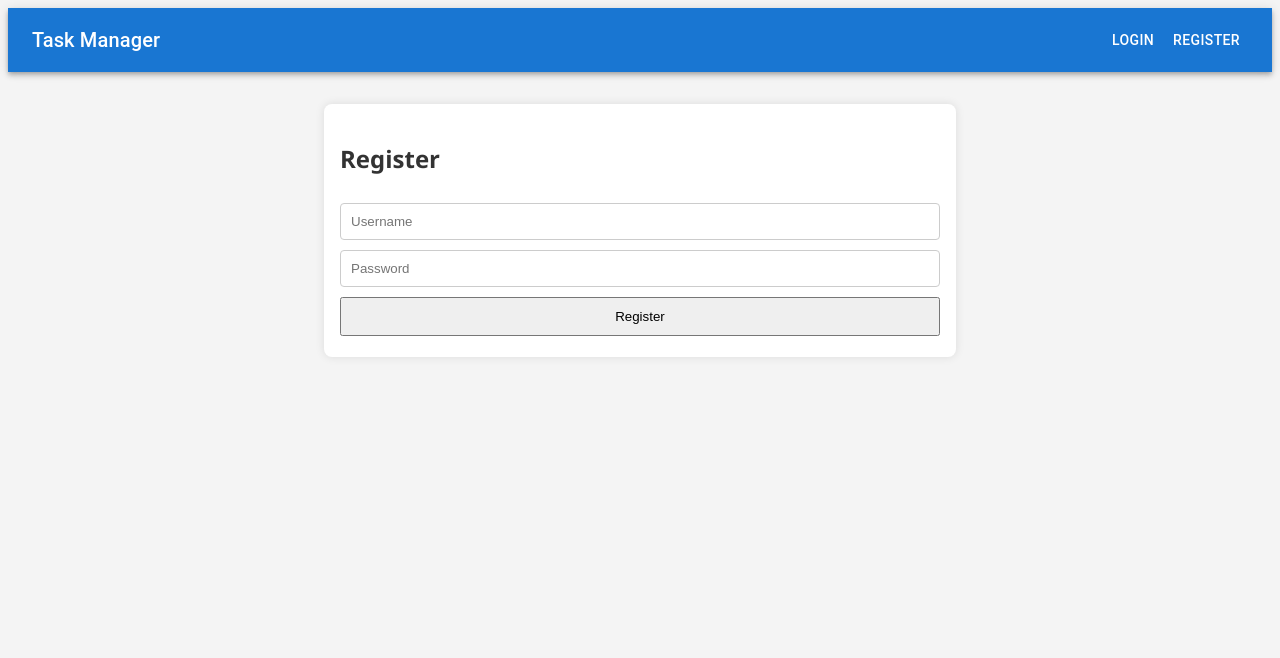
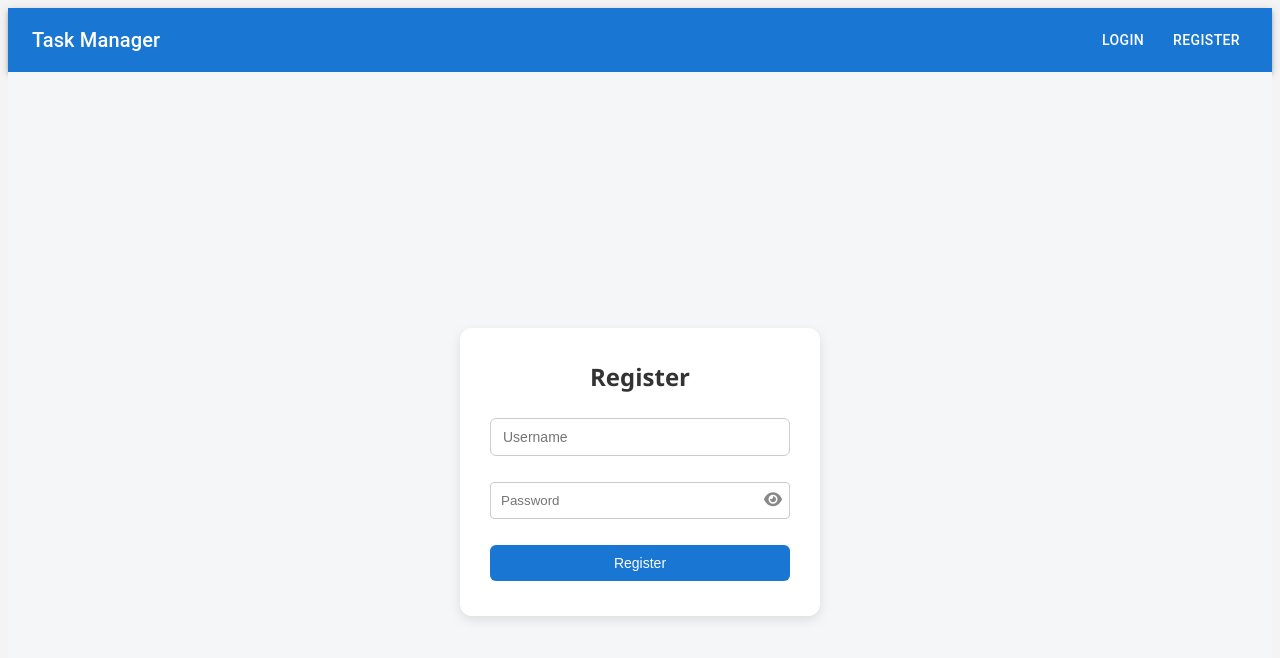
Before and after one commit to SouravAnand-16/task-manager, a React (Create React App) app in the folder client/: page /register in a window 1280 px wide. Shown: the top 658 px of the page. Built offline with nearby package versions, Linux system fonts and the light colour scheme.

Commit message:
fix: navbar/login/createTask

```diff
--- a/client/src/components/Admin/Dashboard.jsx
+++ b/client/src/components/Admin/Dashboard.jsx
@@ -20,6 +20,7 @@ import {
   toggleUserStatus,
   fetchTasks,
   bulkUpdateTaskStatus,
+  createTask,
 } from '../../../src/utils/util';
 
 const PAGE_SIZE = 5;
@@ -43,7 +44,7 @@ const AdminDashboard = () => {
     assignedTo: "",
   });
 
-
+  const [loading, setLoading] = useState(false);
   // Filters
   const [assignedToFilter, setAssignedToFilter] = useState("");
   const [dueDateFilter, setDueDateFilter] = useState("");
@@ -69,12 +70,10 @@ const AdminDashboard = () => {
     }
 
     try {
-      const res = await fetch("/api/tasks", {
-        method: "POST",
-        headers: { "Content-Type": "application/json" },
-        body: JSON.stringify(newTask),
-      });
-      if (!res.ok) throw new Error("Failed to create task");
+      const data = await createTask(newTask);
+      if (!data || !data._id) {
+        throw new Error("Task creation failed");
+      }
       alert("Task created!");
       setNewTask({ title: "", description: "", dueDate: "", assignedTo: "" });
       loadTasks(tasksPage);
@@ -185,7 +184,7 @@ const AdminDashboard = () => {
   }, []);
 
   return (
-    <Container maxWidth="lg" sx={{ mt: 4 }}>
+    <Container maxWidth="lg" sx={{ mt: 4 , display: 'flex', flexDirection: 'column', gap: 1, flexWrap: 'wrap'}}>
       Admin Dashboard
       {/* Users Section */}
       <Typography variant="h5" gutterBottom>
@@ -194,7 +193,7 @@ const AdminDashboard = () => {
       <Stack direction="row" spacing={4} sx={{ mb: 3 }} flexWrap="wrap">
         {/* Users Table */}
         <Box>
-          <TableContainer component={Paper} sx={{ flex: 1, minWidth: "300px" }}>
+          <TableContainer component={Paper} sx={{ flex: 1 }}>
             <Table sx={{ borderCollapse: "collapse" }}>
               <TableHead sx={{ backgroundColor: "#f0f0f0" }}>
                 <TableRow>
@@ -314,19 +313,32 @@ const AdminDashboard = () => {
       <div
         style={{
           display: "flex",
-          gap: "8px",
+          flexWrap: "wrap",
+          gap: "20px",
           alignItems: "center",
           marginBottom: "0.5rem",
         }}
       >
         <button
-          style={{ padding: "4px 8px", fontSize: "0.8rem" }}
-          onClick={() => handleBulkTaskStatus("completed")}
+          style={{
+            padding: "4px 8px",
+            fontSize: "0.8rem",
+            width: "130px",
+            borderRadius: "4px",
+            border: "1px solid #ccc",
+          }}
+          onClick={() => handleBulkTaskStatus("active")}
         >
           ✅ Completed
         </button>
         <button
-          style={{ padding: "4px 8px", fontSize: "0.8rem" }}
+          style={{
+            padding: "4px 8px",
+            fontSize: "0.8rem",
+            width: "130px",
+            borderRadius: "4px",
+            border: "1px solid #ccc",
+          }}
           onClick={() => handleBulkTaskStatus("pending")}
         >
           🕓 Pending
@@ -336,18 +348,18 @@ const AdminDashboard = () => {
           placeholder="Filter by User"
           value={assignedToFilter}
           onChange={(e) => setAssignedToFilter(e.target.value)}
-          style={{ padding: "4px", fontSize: "0.8rem", width: "130px" }}
+          style={{ padding: "8px", fontSize: "0.8rem", width: "130px" }}
         />
         <input
           type="date"
           value={dueDateFilter}
           onChange={(e) => setDueDateFilter(e.target.value)}
-          style={{ padding: "4px", fontSize: "0.8rem" }}
+          style={{ padding: "8px", fontSize: "0.8rem", width: "130px" }}
         />
         <select
           value={statusFilter}
           onChange={(e) => setStatusFilter(e.target.value)}
-          style={{ padding: "4px", fontSize: "0.8rem", width: "130px" }}
+          style={{ padding: "8px", fontSize: "0.8rem", width: "130px" }}
         >
           <option value="">All Status</option>
           <option value="completed">Completed</option>
@@ -415,4 +427,6 @@ const AdminDashboard = () => {
   );
 }
 
+// const styles = {};
+
 export default AdminDashboard;
--- a/client/src/components/Auth/Register.jsx
+++ b/client/src/components/Auth/Register.jsx
@@ -1,48 +1,115 @@
 import React, { useState } from 'react';
 import axios from 'axios';
 import { useNavigate } from 'react-router-dom';
+import { registerUser } from '../../utils/util';
+import PasswordInput from './PasswordInput';
 
 const Register = () => {
   const [username, setUsername] = useState('');
   const [password, setPassword] = useState('');
+  const [loading, setLoading] = useState(false);
+   const [errors, setErrors] = useState({});
   const navigate = useNavigate();
 
   const handleRegister = async (e) => {
     e.preventDefault();
+    setLoading(true);
+    setErrors({});
     try {
-      await axios.post(`${process.env.REACT_APP_API_URL}/api/auth/register`, {
-        username,
-        password
-      });
+      await registerUser(username, password);
       alert('Registration successful!');
       navigate('/login');
     } catch (err) {
-      alert(err.response?.data?.message || 'Registration failed');
+      const message = err.response?.data?.message || "Registration failed";
+      if (message === "username not available") {
+        setErrors({ message: message });
+      } else {
+        alert(message);
+      }
+      console.error("Registration error:", err);
+    } finally {
+      setLoading(false);
     }
   };
 
   return (
-    <div className="auth-form">
-      <h2>Register</h2>
-      <form onSubmit={handleRegister}>
+    <div style={styles.container}>
+      <form onSubmit={handleRegister} style={styles.form}>
+        <h2 style={styles.title}>Register</h2>
         <input
           type="text"
           placeholder="Username"
           required
           value={username}
           onChange={(e) => setUsername(e.target.value)}
-        /><br/>
-        <input
-          type="password"
-          placeholder="Password"
-          required
+          style={styles.input}
+        />
+        {errors.message && (
+          <span style={{ color: 'red', fontSize: '12px' }}
+            role="alert"
+            aria-live="assertive">
+            {errors.message}
+          </span>
+        )}
+         <PasswordInput
           value={password}
           onChange={(e) => setPassword(e.target.value)}
-        /><br/>
-        <button type="submit">Register</button>
+          errors={errors}
+        />
+        <button type="submit" disabled={loading} style={styles.button}>
+          {loading ? (
+            <span>
+              <i className="fas fa-spinner fa-spin"></i> Registering...
+            </span>
+          ) : (
+            "Register"
+          )}
+        </button>
       </form>
     </div>
   );
 };
 
+const styles = {
+  container: {
+    height: '100vh',
+    display: 'flex',
+    alignItems: 'center',
+    justifyContent: 'center',
+    background: '#f4f6f8',
+  },
+  form: {
+    padding: '30px',
+    width: '300px',
+    borderRadius: '12px',
+    background: '#fff',
+    boxShadow: '0 4px 12px rgba(0,0,0,0.1)',
+    display: 'flex',
+    flexDirection: 'column',
+    gap: '16px',
+  },
+  title: {
+    margin: 0,
+    textAlign: 'center',
+    color: '#333',
+  },
+  input: {
+    padding: '10px 12px',
+    fontSize: '14px',
+    borderRadius: '6px',
+    border: '1px solid #ccc',
+    outline: 'none',
+  },
+  button: {
+    padding: '10px 12px',
+    fontSize: '14px',
+    borderRadius: '6px',
+    border: 'none',
+    backgroundColor: '#1976d2',
+    color: '#fff',
+    cursor: 'pointer',
+    transition: 'background 0.3s ease',
+  },
+};
+
 export default Register;
--- a/client/src/components/common/Navbar.jsx
+++ b/client/src/components/common/Navbar.jsx
@@ -37,29 +37,66 @@ const Navbar = () => {
 
   return (
     <>
-      <AppBar position="static" sx={{ backgroundColor: '##9575cd'}}>
-        <Toolbar sx={{ display: 'flex', justifyContent: 'space-between' }}>
-          <Typography variant="h6" component={Link} to="/" sx={{ textDecoration: 'none', color: '#fff' }}>
+      <AppBar position="static" sx={{ backgroundColor: "##9575cd" }}>
+        <Toolbar
+          sx={{
+            display: "flex",
+            flexDirection: { xs: "column", sm: "row" },
+            alignItems: { xs: "flex-start", sm: "center" },
+            justifyContent: "space-between",
+            gap: { xs: 1, sm: 0 },
+            px: 2,
+            py: { xs: 1, sm: 0 },
+          }}
+        >
+          <Typography
+            variant="h6"
+            component={Link}
+            to="/"
+            sx={{ textDecoration: "none", color: "#fff", mb: { xs: 1, sm: 0 } }}
+          >
             Task Manager
           </Typography>
 
           {!user ? (
-            <div>
-              <Button color="inherit" component={Link} to="/login">Login</Button>
-              <Button color="inherit" component={Link} to="/register">Register</Button>
+            <div style={{ display: "flex", gap: "10px", flexWrap: "wrap" }}>
+              <Button color="inherit" component={Link} to="/login">
+                Login
+              </Button>
+              <Button color="inherit" component={Link} to="/register">
+                Register
+              </Button>
             </div>
           ) : (
-            <div style={{ display: 'flex', alignItems: 'center', gap: '10px' }}>
-              <Typography>Welcome, {user.username}</Typography>
-              {user.role === 'admin' ? (
-                <Button color="inherit" component={Link} to="/admin">Admin Panel</Button>
+            <div
+              style={{
+                display: "flex",
+                alignItems: "center",
+                gap: "10px",
+                flexWrap: "wrap",
+              }}
+            >
+              <Typography>Welcome, {user.username?.toUpperCase()}</Typography>
+              {user.role === "admin" ? (
+                <Button color="inherit" component={Link} to="/admin">
+                  Admin Panel
+                </Button>
               ) : (
-                <Button color="inherit" component={Link} to="/user">User Panel</Button>
+                <Button color="inherit" component={Link} to="/user">
+                  User Panel
+                </Button>
               )}
-              <Avatar onClick={handleMenuOpen} sx={{ bgcolor: 'secondary.main', cursor: 'pointer' }}>
+              <Avatar
+                onClick={handleMenuOpen}
+                sx={{ bgcolor: "secondary.main", cursor: "pointer" }}
+              >
                 {user.username[0]?.toUpperCase()}
               </Avatar>
-              <Menu anchorEl={anchorEl} open={Boolean(anchorEl)} onClose={handleMenuClose}>
+              <Menu
+                anchorEl={anchorEl}
+                open={Boolean(anchorEl)}
+                onClose={handleMenuClose}
+              >
                 <MenuItem onClick={handleEditOpen}>Edit Profile</MenuItem>
                 <MenuItem onClick={handleLogout}>Logout</MenuItem>
               </Menu>
@@ -84,7 +121,9 @@ const Navbar = () => {
         </DialogContent>
         <DialogActions>
           <Button onClick={() => setEditOpen(false)}>Cancel</Button>
-          <Button onClick={handleEditSave} variant="contained">Save</Button>
+          <Button onClick={handleEditSave} variant="contained">
+            Save
+          </Button>
         </DialogActions>
       </Dialog>
     </>
--- a/client/src/utils/util.js
+++ b/client/src/utils/util.js
@@ -22,6 +22,16 @@ export const loginUser = async (username, password) => {
   return res.data;
 };
 
+// ========== REGISTER ==========
+
+export const registerUser = async (username, password) => {
+  const res = await axios.post(`${process.env.REACT_APP_API_URL}/api/auth/register`, {
+    username,
+    password,
+  });
+  return res.data;
+};
+
 // ========== USERS ==========
 export const fetchUsers = async (page, limit) => {
   const res = await API.get(`/api/users?page=${page}&limit=${limit}`);
@@ -40,6 +50,11 @@ export const fetchTasks = async (page, limit) => {
   return res.data;
 };
 
+export const createTask = async (taskData) => {
+  const res = await API.post(`/api/tasks`, taskData);
+  return res.data;
+};
+
 export const bulkUpdateTaskStatus = async (taskIds, newStatus) => {
   const res = await API.put(`/api/admin/tasks/bulk-update-status`, {
     taskIds,
```
Also changed, not shown: client/src/components/Auth/Login.jsx (+5 -9 lines). Lines whose indentation alone changed are shown as unchanged.
